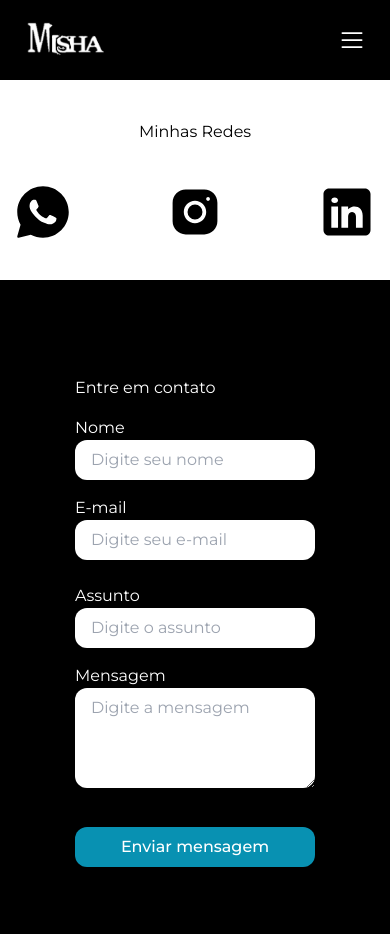
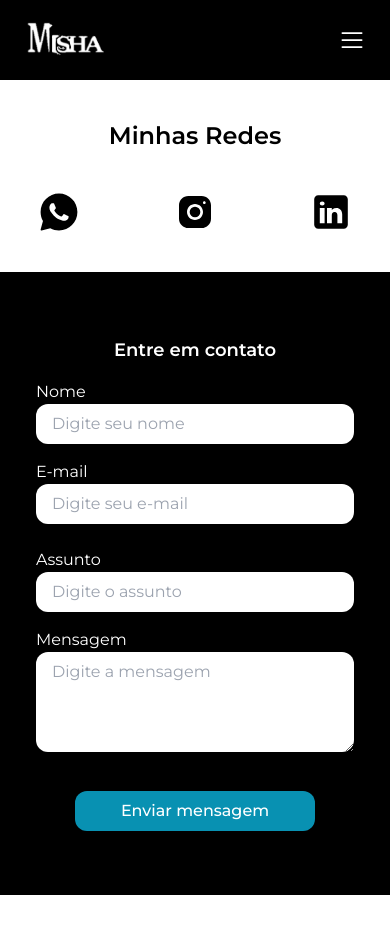
Before and after one commit to mimiisha/portfolio, a React (Vite) app: page /contato in a window 390 px wide. Shown: the top 934 px of the page. After the commit the page ends 895 px from the top, so only its background shows below. Built offline with nearby package versions, Linux system fonts and the light colour scheme.

Commit message:
ajuste navbar

```diff
--- a/src/About.jsx
+++ b/src/About.jsx
@@ -4,9 +4,9 @@ import { LogoHtml, LogoCss, LogoJs, LogoTs, LogoReact, LogoFigma } from "./svgs/
 
 const AboutMe = () => {
   const KnowledgeItem = ({ name, Icon }) => (
-    <div className="flex flex-col items-center">
+    <div className="flex flex-col items-center text-base md:text-xl ">
       {name}
-      <Icon className="transition-all duration-300 hover:text-cyan-700" />
+      <Icon className="transition-all duration-300 hover:text-cyan-700 w-14 h-14 md:w-24 md:h-24" />
     </div>
   )
 
@@ -15,7 +15,7 @@ const AboutMe = () => {
       <div className="grid grid-cols-3">
         <div className="flex justify-center items-center col-span-3">
           <div className="my-10 mx-16 gap-2 col-span-2">
-            <p className="text-2xl">Sou estudante de Design de Mídias Digitais, pela FATEC, e atuo com desenvolvimento front-end, unindo tecnologia e criatividade para criar soluções funcionais, acessíveis e centradas no usuário. Tenho experiência prática com React.js, JavaScript, TypeScript, Styled Components, integração com APIs e criação de componentes reutilizáveis.<br /><br />
+            <p className="text-lg md:text-2xl">Sou estudante de Design de Mídias Digitais, pela FATEC, e atuo com desenvolvimento front-end, unindo tecnologia e criatividade para criar soluções funcionais, acessíveis e centradas no usuário. Tenho experiência prática com React.js, JavaScript, TypeScript, Styled Components, integração com APIs e criação de componentes reutilizáveis.<br /><br />
               Também já atuei em projetos completos — do protótipo no Figma à implementação — sempre buscando unir UX/UI, organização e empatia pelo usuário.
               <br /><br />
               Gosto de aprender, colaborar com pessoas e transformar ideias em experiências digitais de verdade. Se quiser conversar ou criar algo juntos, estou por aqui! :)</p>
@@ -26,13 +26,12 @@ const AboutMe = () => {
               Carta de Apresentação <DownloadSimpleIcon className="text-white w-5 h-5" weight="bold" />
             </a>
           </div>
-          {/* <div className="col-span-1"> aaaaaa</div> */}
         </div>
       </div>
       <div className="bg-black">
         <div className="my-10 mx-16 flex flex-col gap-8 py-8">
-          <h1 className="text-4xl font-bold text-cyan-400">Conhecimentos</h1>
-          <section className="ml-6 grid grid-cols-2 sm:grid-cols-3 lg:grid-cols-6 gap-y-8 text-xl text-cyan-500">
+          <h1 className="md:text-4xl font-bold text-cyan-400 flex justify-center md:justify-start text-3xl">Conhecimentos</h1>
+          <section className="grid grid-cols-2 sm:grid-cols-3 lg:grid-cols-6 gap-y-8 text-xl text-cyan-500 justify-items-center items-center">
             <KnowledgeItem name="HTML" Icon={LogoHtml} />
             <KnowledgeItem name="CSS" Icon={LogoCss} />
             <KnowledgeItem name="JavaScript" Icon={LogoJs} />
--- a/src/Contact.jsx
+++ b/src/Contact.jsx
@@ -19,26 +19,26 @@ const Home = () => {
 
     return (
         <div>
-            <div className="my-10 mx-16 flex justify-center flex-col items-center gap-10">
+            <div className="my-10 mx-16 flex justify-center flex-col items-center gap-10 font-semibold text-2xl md:text-4xl">
                 Minhas Redes
                 <div className="flex gap-24">
                     <a href="https://wa.me/5511950776623?text=Ol%C3%A1%2C%20Misha!%20Gostaria%20de%20conversar%20sobre%2E%2E%2E" target="_blank" rel="noopener noreferrer">
-                        <LogoZap className="w-14 h-14 hover:cursor-pointer" />
+                        <LogoZap className="w-10 h-10 md:w-14 md:h-14 hover:cursor-pointer" />
                     </a>
                     <a href="https://www.instagram.com/imnotmiisha?igsh=MWxjZG5yejJheGVteQ==" target="_blank" rel="noopener noreferrer">
-                        <LogoInsta className="w-14 h-14 hover:cursor-pointer" />
+                        <LogoInsta className="w-10 h-10 md:w-14 md:h-14 hover:cursor-pointer" />
                     </a>
                     <a href="https://www.linkedin.com/in/danielle-cordeiro-%E3%85%A4-33543b250?utm_source=share&utm_campaign=share_via&utm_content=profile&utm_medium=android_app" target="_blank" rel="noopener noreferrer">
-                        <LogoLinkedin className="w-14 h-14 hover:cursor-pointer" />
+                        <LogoLinkedin className="w-10 h-10 md:w-14 md:h-14 hover:cursor-pointer" />
                     </a>
 
                 </div>
             </div>
-            <div className="bg-black px-24 py-20 flex flex-col text-white justify-center items-center gap-6">
-                <section id="contactFormContainer" className="flex flex-col gap-4 h-auto w-500px md:w-[800px] p-4">
+            <div className="bg-black px-24 py-12 flex flex-col text-white justify-center items-center gap-6">
+                <section id="contactFormContainer" className="flex flex-col gap-4 h-auto w-[350px] md:w-[800px] p-4">
                     <form ref={form} onSubmit={enviarEmail} className="flex flex-col gap-4">
-                        <h2>Entre em contato</h2>
-                        <div className="mb-2 md:mb-8 flex flex-col md:flex-row gap-4 md:gap-10 justify-center">
+                        <h2 className="font-semibold text-lg md:text-2xl flex justify-center md:mb-2">Entre em contato</h2>
+                        <div className="mb-2 flex flex-col md:flex-row gap-4 md:gap-10 justify-center">
                             <div className="w-full input-group">
                                 <label for="name">Nome</label>
                                 <input type="text" id="name" name="name" className="py-2 px-4 rounded-xl text-black w-full" placeholder="Digite seu nome" required />
--- a/src/NavBar.jsx
+++ b/src/NavBar.jsx
@@ -14,6 +14,15 @@ const NavBar = () => {
       window.location.reload()
     }, 100)
   }
+
+  const openWhatsApp = () => {
+    const numero = "5511950776623"
+    const mensagem = "Olá, Misha! Gostaria de conversar sobre..."
+    const url = `https://wa.me/${numero}?text=${encodeURIComponent(mensagem)}`
+
+    window.open(url, "_blank")
+  }
+
 
   const navItems = [
     { label: "Home", path: "/" },
@@ -39,7 +48,7 @@ const NavBar = () => {
           ))}
         </ul>
 
-        <button className="hidden md:block h-auto px-4 py-2 rounded-3xl bg-[#AE11A9] hover:bg-[#7B0578] transition-all duration-300 text-white font-medium">
+        <button onClick={openWhatsApp} className="hidden md:block h-auto px-4 py-2 rounded-3xl bg-[#AE11A9] hover:bg-[#7B0578] transition-all duration-300 text-white font-medium">
           Vamos conversar
         </button>
 
@@ -51,24 +60,30 @@ const NavBar = () => {
         </button>
       </nav>
 
-      {isMobileMenuOpen && (
-        <div className="md:hidden flex flex-col items-center gap-6 pb-6 bg-black text-white text-lg">
+      <div
+        className={`md:hidden flex flex-col items-center gap-6 bg-black text-white text-lg transform transition-all duration-300 ease-in-out origin-top absolute top-[80px] left-0 w-full z-40 ${isMobileMenuOpen
+          ? "max-h-96 opacity-100 scale-y-100 py-6"
+          : "max-h-0 opacity-0 scale-y-0 overflow-hidden"
+          }`}
+      >
         {navItems.map((item) => (
           <Link
             key={item.path}
             to={item.path}
             onClick={() => setIsMobileMenuOpen(false)}
-              className={`hover:underline underline-offset-[5px] transition-all duration-300 ${location.pathname === item.path ? "opacity-100 underline" : "opacity-50"
+            className={`hover:underline underline-offset-[5px] transition-all duration-300 ${location.pathname === item.path
+              ? "opacity-100 underline"
+              : "opacity-50"
               }`}
           >
             {item.label}
           </Link>
         ))}
-          <button className="h-auto px-6 py-2 rounded-3xl bg-[#AE11A9] hover:bg-[#7B0578] transition-all duration-300 text-white font-medium">
+        <button onClick={openWhatsApp} className="h-auto px-6 py-2 rounded-3xl bg-[#AE11A9] hover:bg-[#7B0578] transition-all duration-300 text-white font-medium">
           Vamos conversar
         </button>
       </div>
-      )}
+
     </header>
   )
 }
```
Lines whose indentation alone changed are shown as unchanged.
